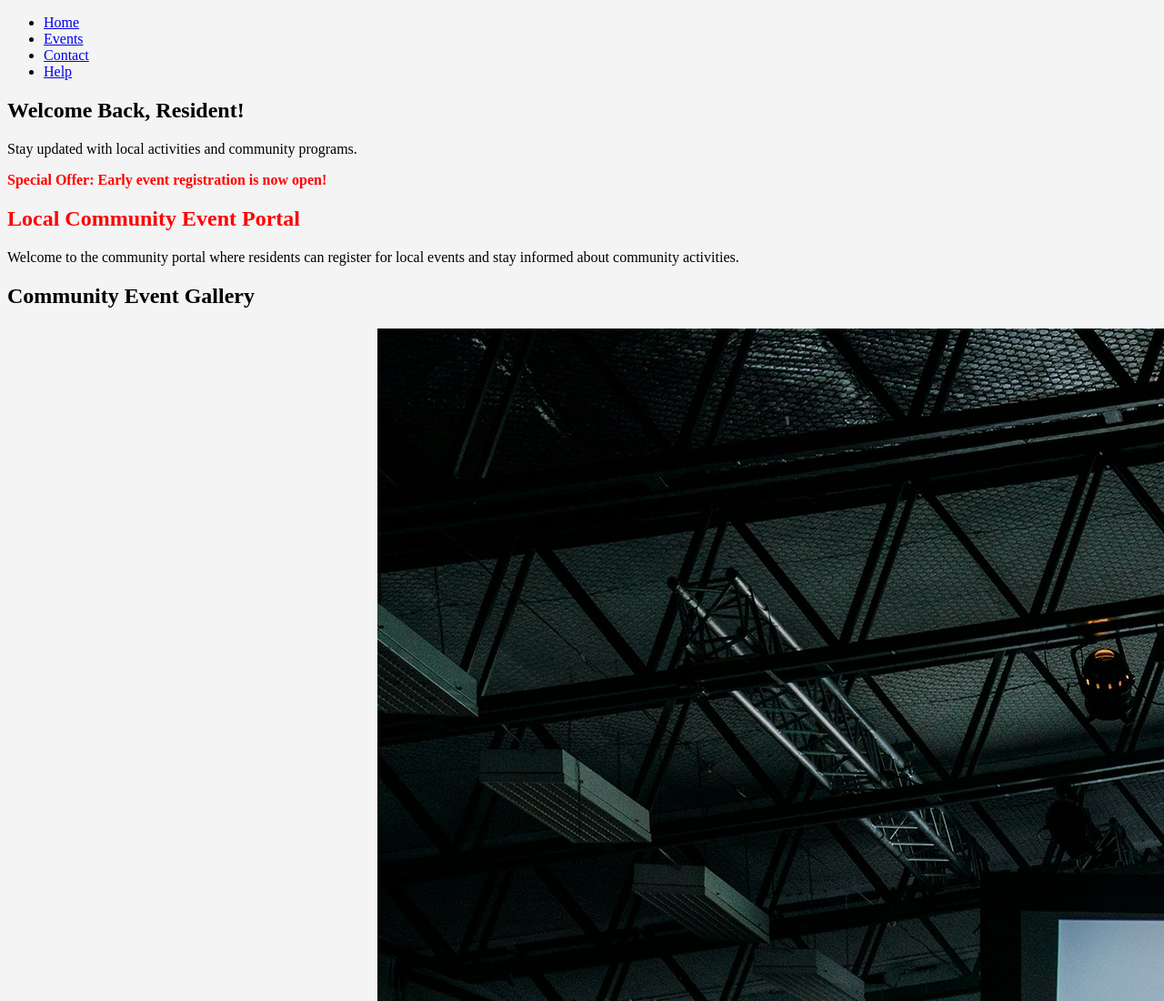
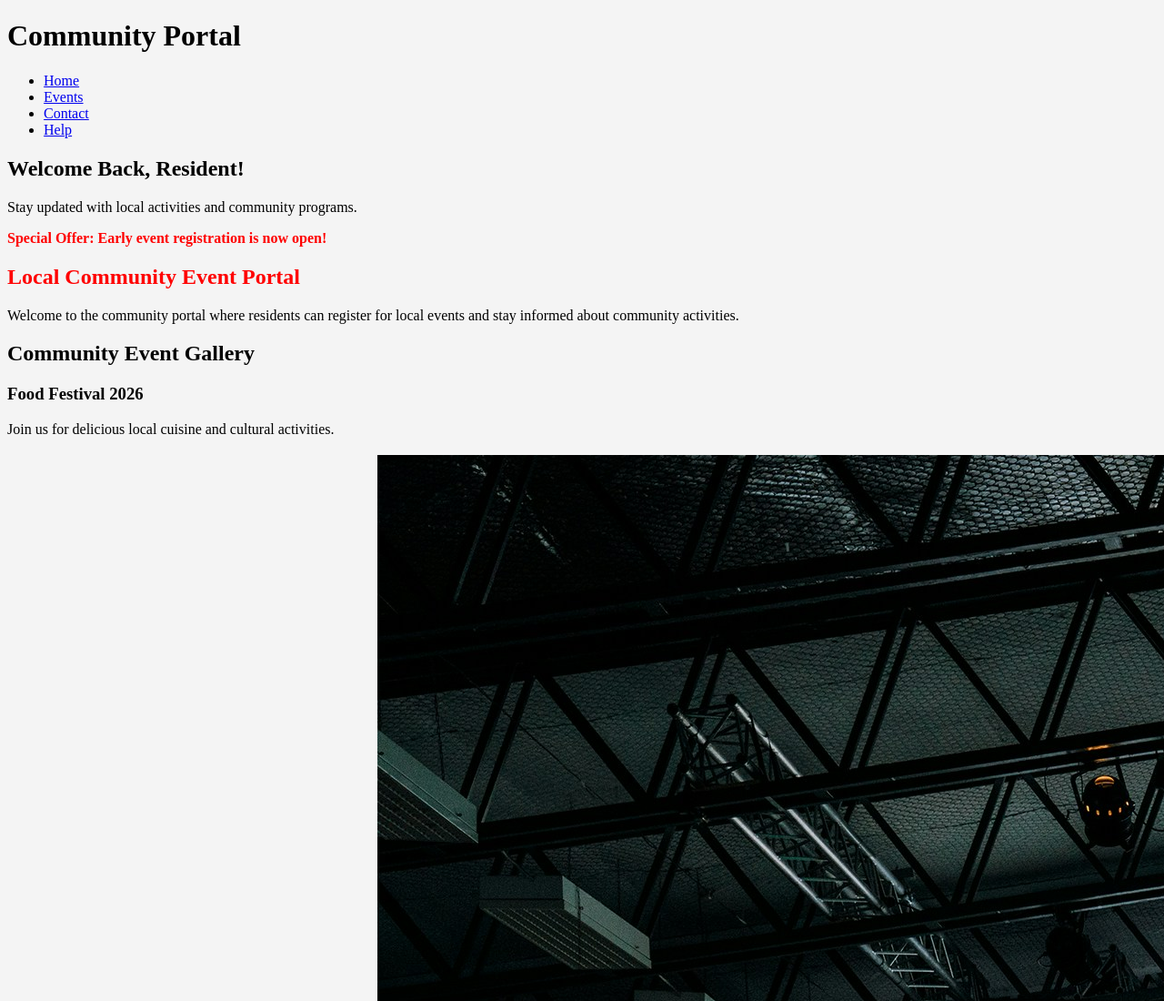
Before and after one commit to junead20/Fullstack, a plain HTML site: page index.html in a window 1280 px wide. Shown: the top 1100 px of the page at 91% size. Drawn offline with Linux system fonts and the light colour scheme.

```diff
--- a/index.html
+++ b/index.html
@@ -18,6 +18,9 @@
 </head>
 <body>
 
+    <header id="mainHeader">
+        <h1>Community Portal</h1>
+    </header>
     <!-- Navigation -->
     <nav>
         <ul>
@@ -53,7 +56,10 @@
 
         <section id="events">
             <h2>Community Event Gallery</h2>
-
+            <div class="eventCard">
+                <h3>Food Festival 2026</h3>
+                <p>Join us for delicious local cuisine and cultural activities.</p>
+            </div>
             <table class="gallery-table">
                 <tr>
                     <td>
```
